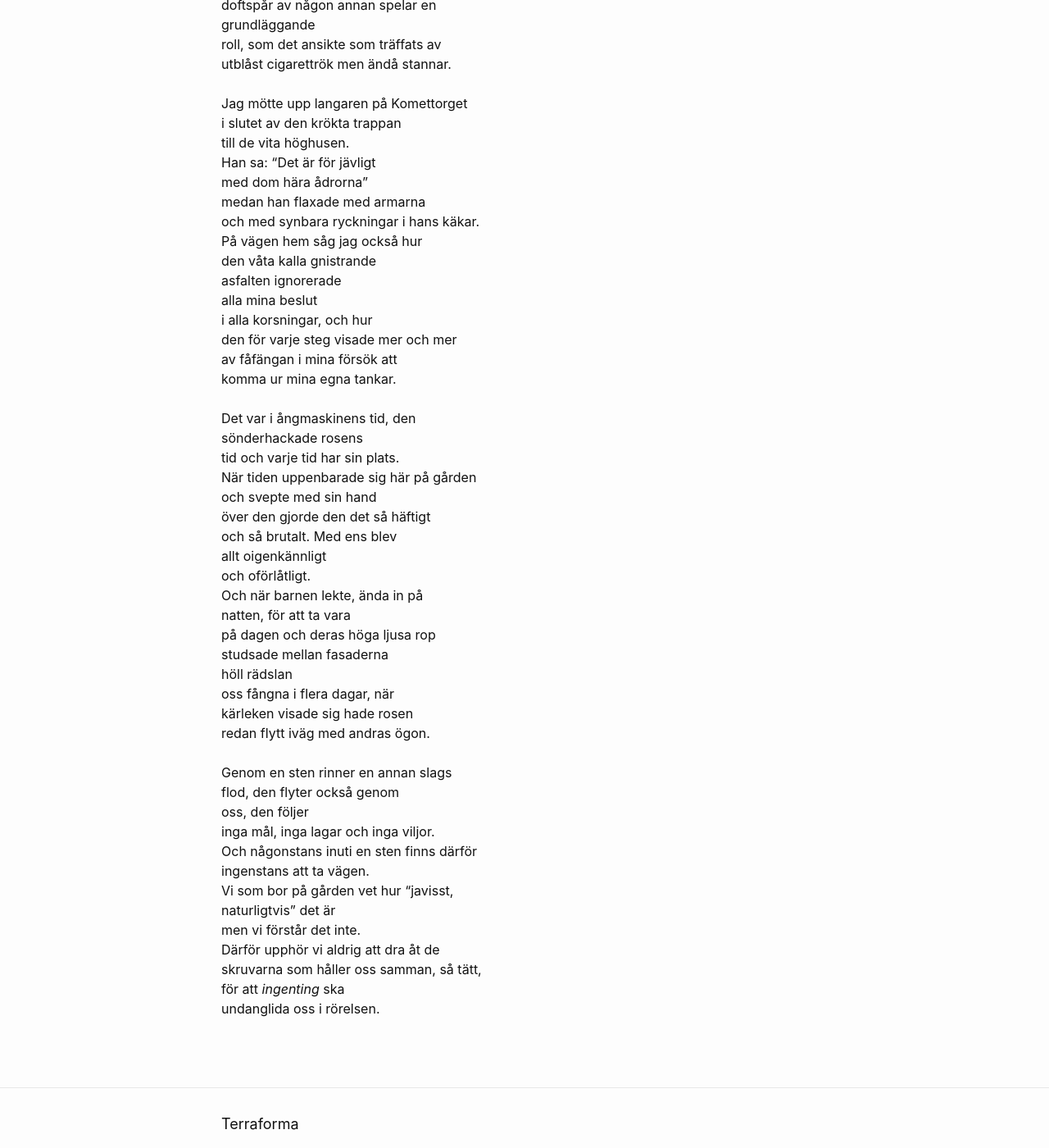
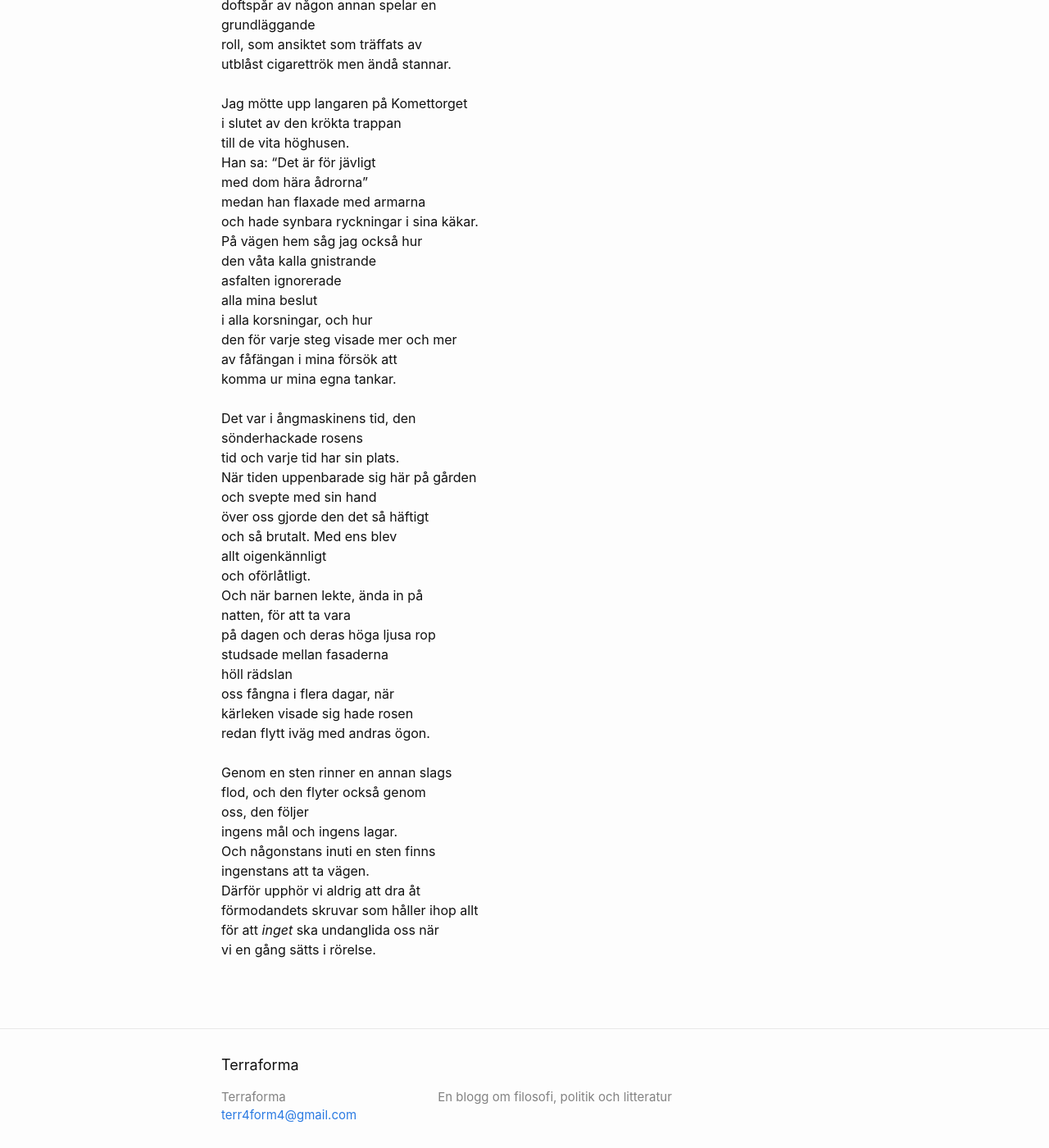
Before and after one commit to terr4form4/terr4form4.github.io, a Jekyll site: the page built from _posts/poesi/2024-01-03-dikter-2023-2024.md, in a window 1280 px wide and 1400 px high, scrolled down 8105 px. Shown: the whole window at 82% size. Built offline with Jekyll 4.4.1, drawn with Linux system fonts in a browser that asks for light colours; comment, search, counter and statistics services are not loaded; some of the changed text lies outside the part shown.

Commit message:
ångmaskinen

```diff
--- a/_posts/poesi/2024-01-03-dikter-2023-2024.md
+++ b/_posts/poesi/2024-01-03-dikter-2023-2024.md
@@ -294,9 +294,9 @@ Jag kastar bort mitt ansikte<br/>
 pyramidhög med avklippta naglar<br/>
 <br/>
 för att ute i morgonregnet betrakta det orörliga<br/>
-ljuset. Numera kan jag befinna mig varsomhelst.<br/>
-Numera får både nära<br/>
-och långt bort plats mellan mina fingrar.<br/>
+ljuset. Numera får både nära och<br/>
+långt bort plats mellan mina fingrar.<br/>
+Numera kan jag befinna mig varsomhelst.<br/>
 <br/>
 <br/>
 <br/>
@@ -321,15 +321,15 @@ Ett kylskåp brummade från en balkong,<br/>
 ett annat skyldes av ett grönt Mcdonald's<br/>
 parasoll.<br/>
 Hela dagen följde solen oss<br/>
-och något inom oss, lika långsamt<br/>
+och något inom oss, lika långsamt.<br/>
 <br/>
-och lika förutsägbart som vanmakt.<br/>
 På marken, myrornas algoritm,<br/>
 likgiltighetslösningen<br/>
-genom det bruna barret i vilket bara ett<br/>
+genom det bruna barret i vilket<br/>
+bara ett<br/>
 doftspår av någon annan spelar en<br/>
 grundläggande<br/>
-roll, som det ansikte som träffats av<br/>
+roll, som ansiktet som träffats av<br/>
 utblåst cigarettrök men ändå stannar.<br/>
 <br/>
 Jag mötte upp langaren på Komettorget<br/>
@@ -338,7 +338,7 @@ till de vita höghusen.<br/>
 Han sa: "Det är för jävligt<br/>
 med dom hära ådrorna"<br/>
 medan han flaxade med armarna<br/>
-och med synbara ryckningar i hans käkar.<br/>
+och hade synbara ryckningar i sina käkar.<br/>
 På vägen hem såg jag också hur<br/>
 den våta kalla gnistrande<br/>
 asfalten ignorerade<br/>
@@ -353,7 +353,7 @@ sönderhackade rosens<br/>
 tid och varje tid har sin plats.<br/>
 När tiden uppenbarade sig här på gården<br/>
 och svepte med sin hand<br/>
-över den gjorde den det så häftigt<br/>
+över oss gjorde den det så häftigt<br/>
 och så brutalt. Med ens blev<br/>
 allt oigenkännligt<br/>
 och oförlåtligt.<br/>
@@ -367,16 +367,13 @@ kärleken visade sig hade rosen<br/>
 redan flytt iväg med andras ögon.<br/>
 <br/>
 Genom en sten rinner en annan slags<br/>
-flod, den flyter också genom<br/>
+flod, och den flyter också genom<br/>
 oss, den följer<br/>
-inga mål, inga lagar och inga viljor.<br/>
-Och någonstans inuti en sten finns därför<br/>
+ingens mål och ingens lagar.<br/>
+Och någonstans inuti en sten finns<br/>
 ingenstans att ta vägen.<br/>
-Vi som bor på gården vet hur "javisst,<br/>
-naturligtvis" det är<br/>
-men vi förstår det inte.<br/>
-Därför upphör vi aldrig att dra åt de<br/>
-skruvarna som håller oss samman, så tätt,<br/>
-för att *ingenting* ska<br/>
-undanglida oss i rörelsen.<br/>
+Därför upphör vi aldrig att dra åt<br/>
+förmodandets skruvar som håller ihop allt<br/>
+för att *inget* ska undanglida oss när<br/>
+vi en gång sätts i rörelse.<br/>
 <br/>
```
